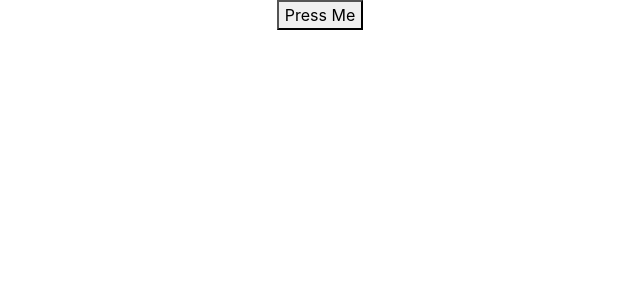
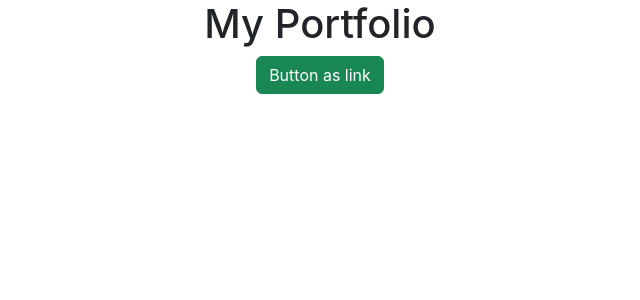
Before and after one commit to quiltingcode/portfolio-frontend, a React (Create React App) app in the folder portfolio/: page / in a window 1280 px wide. Shown: the top 300 px of the page, without its empty margins (320-960 px from the left). Built offline with nearby package versions, Linux system fonts and the light colour scheme.

Commit message:
Fix: Issue with bootstrap install sorted

```diff
--- a/portfolio/package.json
+++ b/portfolio/package.json
@@ -6,7 +6,9 @@
     "@testing-library/jest-dom": "^5.17.0",
     "@testing-library/react": "^13.4.0",
     "@testing-library/user-event": "^13.5.0",
+    "bootstrap": "^5.3.0",
     "react": "^18.2.0",
+    "react-bootstrap": "^2.8.0",
     "react-dom": "^18.2.0",
     "react-scripts": "5.0.1",
     "web-vitals": "^2.1.4"
--- a/portfolio/src/App.js
+++ b/portfolio/src/App.js
@@ -1,10 +1,14 @@
+import Button from 'react-bootstrap/Button';
 import './App.css';
-import Button from 'react-bootstrap/Button';
+
 
 function App() {
   return (
     <div className="App">
-      <button>Press Me</button>
+      <h1>My Portfolio</h1>
+      <Button as="a" variant="success">
+        Button as link
+      </Button>
     </div>
   );
 }
```
Also changed, not shown: 1 other file (tests, documents, lock files or other folders).
